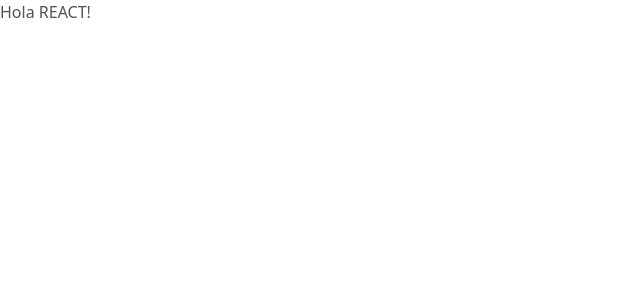
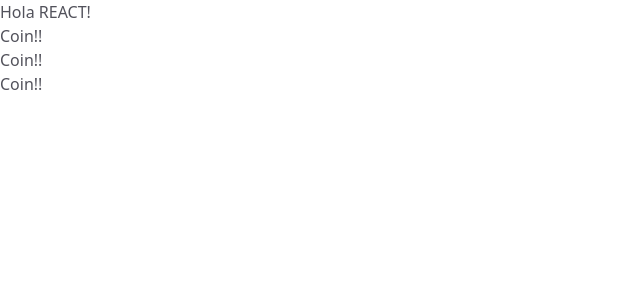
Before and after one commit to Alejuda/crypto-pro, a React (Create React App) app: page / in a window 1280 px wide. Shown: the top 300 px of the page, without its empty margins (0-640 px from the left). Built offline with nearby package versions, Linux system fonts and the light colour scheme.

Commit message:
Add redux config and store

```diff
--- a/package.json
+++ b/package.json
@@ -3,11 +3,13 @@
   "version": "0.1.0",
   "private": true,
   "dependencies": {
+    "@reduxjs/toolkit": "^1.9.5",
     "@testing-library/jest-dom": "^5.16.5",
     "@testing-library/react": "^13.4.0",
     "@testing-library/user-event": "^13.5.0",
     "react": "^18.2.0",
     "react-dom": "^18.2.0",
+    "react-redux": "^8.1.1",
     "react-scripts": "5.0.1",
     "web-vitals": "^2.1.4"
   },
--- a/src/App.js
+++ b/src/App.js
@@ -1,7 +1,10 @@
+import CoinsList from './components/CoinsList';
+
 function App() {
   return (
     <div className="App text-zinc-600">
       Hola REACT!
+      <CoinsList />
     </div>
   );
 }
--- /dev/null
+++ b/src/components/CoinsList.js
@@ -0,0 +1,17 @@
+import { useSelector } from 'react-redux';
+
+function CoinsList() {
+  const coins = useSelector((store) => store.coins);
+
+  return (
+    <section>
+      {coins.coinsArr.map((coin) => (
+        <div key={coin}>
+          Coin!!
+        </div>
+      ))}
+    </section>
+  );
+}
+
+export default CoinsList;
--- a/src/index.js
+++ b/src/index.js
@@ -1,11 +1,15 @@
 import React from 'react';
 import ReactDOM from 'react-dom/client';
 import './index.css';
+import { Provider } from 'react-redux';
 import App from './App';
+import store from './redux/store';
 
 const root = ReactDOM.createRoot(document.getElementById('root'));
 root.render(
   <React.StrictMode>
-    <App />
+    <Provider store={store}>
+      <App />
+    </Provider>
   </React.StrictMode>,
 );
--- /dev/null
+++ b/src/redux/coins/coinsSlice.js
@@ -0,0 +1,15 @@
+import { createSlice } from '@reduxjs/toolkit';
+
+const initialState = {
+  coinsArr: ['BTC', 'USD', 'EUR'],
+  status: 'idle',
+  error: null,
+};
+
+const coinsSlice = createSlice({
+  name: 'coins',
+  initialState,
+  reducers: {},
+});
+
+export default coinsSlice.reducer;
--- /dev/null
+++ b/src/redux/store.js
@@ -0,0 +1,10 @@
+import { configureStore } from '@reduxjs/toolkit';
+import coinsReducer from './coins/coinsSlice';
+
+const store = configureStore({
+  reducer: {
+    coins: coinsReducer,
+  },
+});
+
+export default store;
```
Also changed, not shown: 1 other file (tests, documents, lock files or other folders).
